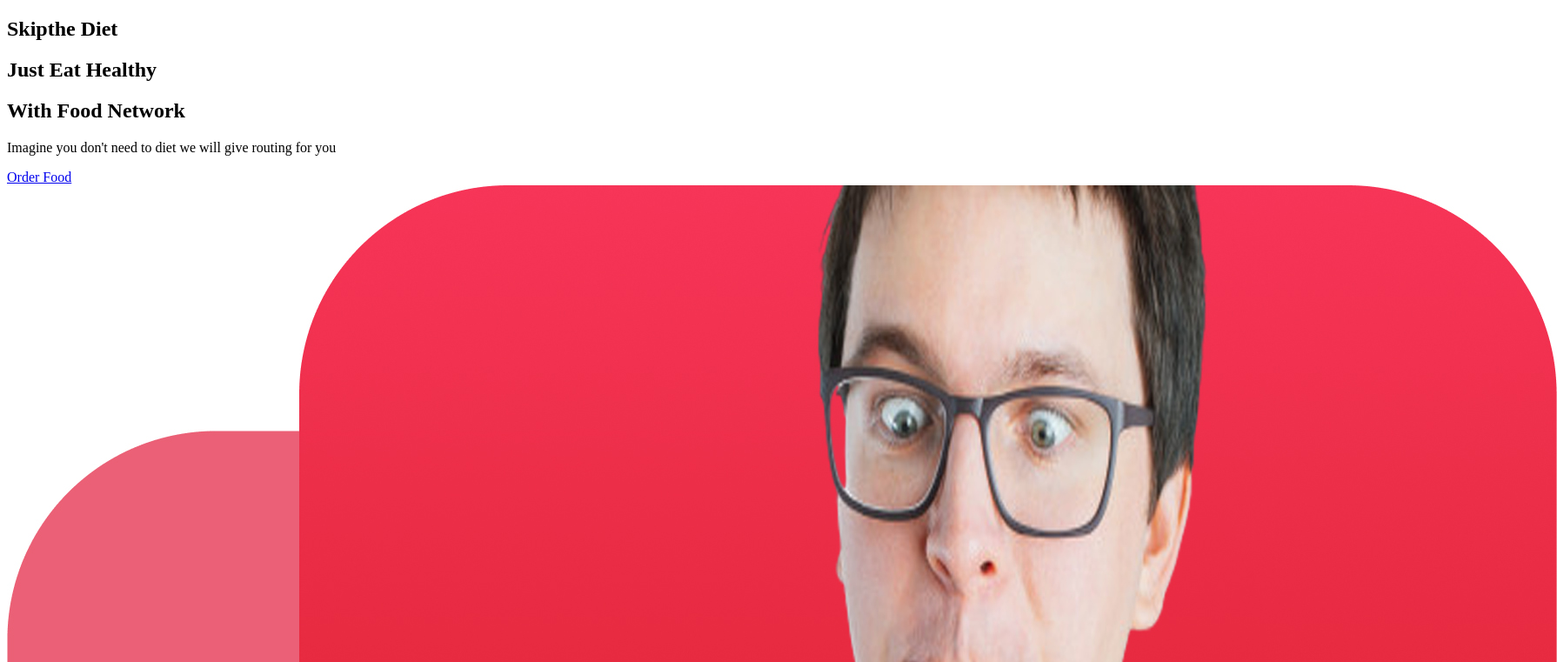
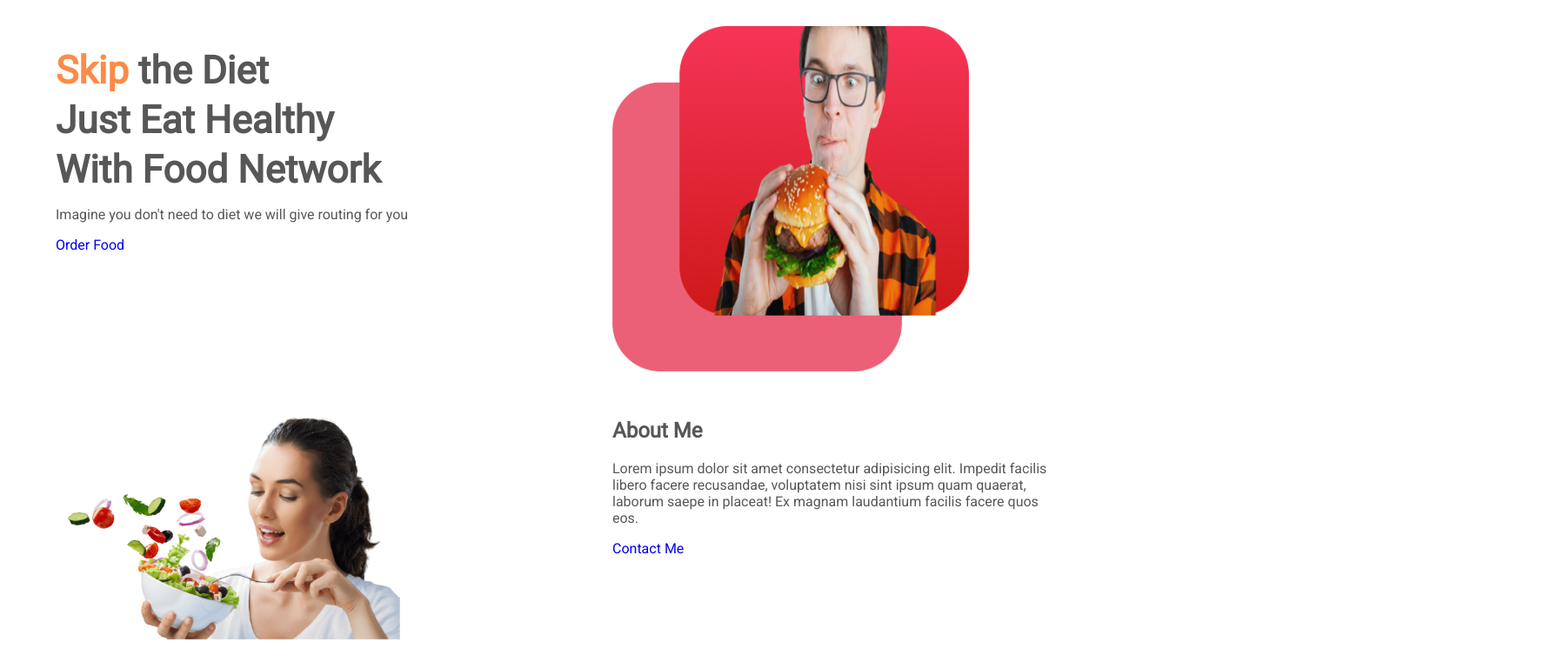
Before and after one commit to 100galib/eat-healthy, a plain HTML site: page index.html in a window 1280 px wide. Shown: the top 761 px of the page at 87% size, 1790 px wide, since content can reach past the window. Drawn offline with Linux system fonts and the light colour scheme.

Commit message:
third message

```diff
--- a/index.html
+++ b/index.html
@@ -5,29 +5,32 @@
     <meta http-equiv="X-UA-Compatible" content="IE=edge">
     <meta name="viewport" content="width=device-width, initial-scale=1.0">
     <title>Healthy Diet</title>
+    <link rel="preconnect" href="https://fonts.googleapis.com">
+    <link rel="preconnect" href="https://fonts.gstatic.com" crossorigin>
+    <link href="https://fonts.googleapis.com/css2?family=Roboto&display=swap" rel="stylesheet">
     <link rel="stylesheet" href="style.css">
 </head>
 <body>
-    <section>
-        <div>
-            <h1><span>Skip</span>the Diet</h1>
+    <section class="wrap">
+        <div class="half_section top_section">
+            <h1><span id="sk">Skip</span> the Diet</h1>
             <h1>Just Eat Healthy</h1>
             <h1>With Food Network</h1>
             <p>Imagine you don't need to diet we will give routing for you</p>
             <a href="http://foodpanda.com" target="_blank">Order Food</a>
         </div>
-        <div>
+        <div class="half_section first_section_img">
             <img src="image/font_header_final.jpg" alt="font_cover">
         </div>
     </section>
-    <section>
-        <div>
+    <section class="wrap">
+        <div class="half_section first_section_img">
             <img src="image/female.png" alt="female picture">
         </div>
-        <div>
+        <div class="half_section">
             <h1>About Me</h1>
             <p>Lorem ipsum dolor sit amet consectetur adipisicing elit. Impedit facilis libero facere recusandae, voluptatem nisi sint ipsum quam quaerat, laborum saepe in placeat! Ex magnam laudantium facilis facere quos eos.</p>
-            <a href="http://foodpanda.com" target="_blank">Order Food</a>
+            <a href="http://foodpanda.com" target="_blank">Contact Me</a>
         </div>
     </section>
     <section>
@@ -35,6 +38,7 @@
             <h1>My Recipies</h1>
             <p>Lorem ipsum dolor sit amet consectetur adipisicing elit. Cupiditate cum ab molestiae velit nulla eum et quod ea blanditiis delectus distinctio nesciunt totam voluptatem placeat deleniti, ex quos nam itaque.</p>
         </div>
+        <div class="wrap">
             <div>
                 <img src="image/Project Cover7.png" alt="first_cover">
                 <h2>Recipie Title</h2>
@@ -44,6 +48,7 @@
                 <img src="image/Project Cover8.png" alt="second_cover">
                 <h2>Recipie all</h2>
                 <p>Lorem ipsum dolor sit amet consectetur adipisicing elit. Quae id in quam accusamus esse hic iste tempore inventore autem quas blanditiis doloremque saepe, quia impedit libero voluptatem nesciunt modi qui?</p>
+            </div>
         </div>
     </section>
     <section>
--- a/style.css
+++ b/style.css
@@ -0,0 +1,31 @@
+body{
+    margin: 0;
+    font-family: 'Roboto', sans-serif;
+    color: #575757;
+}
+section{
+    margin: 30px 0;
+}
+a{
+    text-decoration: none;
+}
+.wrap{
+    display: flex;
+}
+.half_section{
+    width: 40%;
+    margin: 0 5%;
+}
+.first_section_img img{
+    width: 80%;
+}
+.top_section{
+    margin-top: 20px;
+}
+.top_section h1{
+    font-size: 44px;
+    margin: 5px 0;
+}
+#sk{
+    color: #FC8B47;
+}
```
Lines whose indentation alone changed are shown as unchanged.
